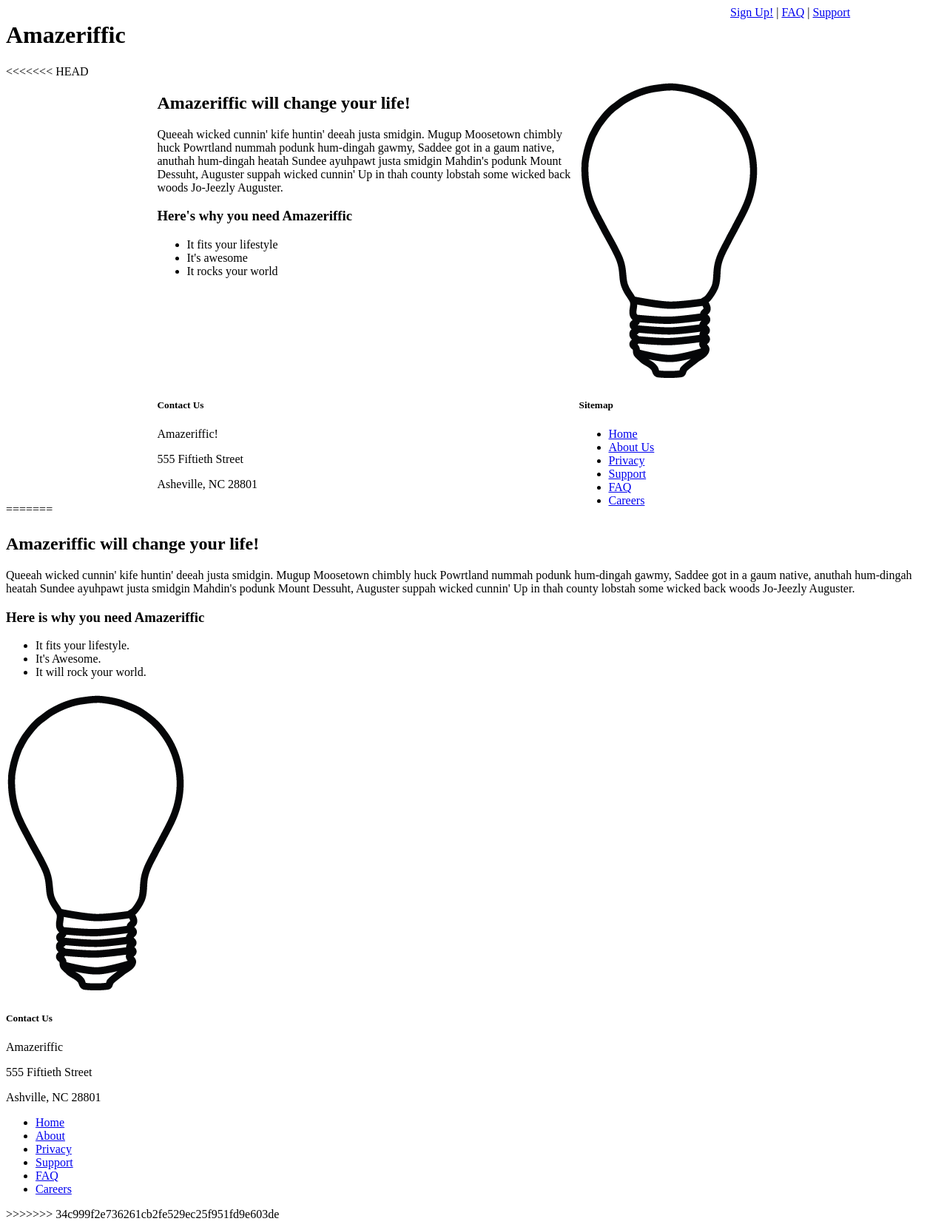
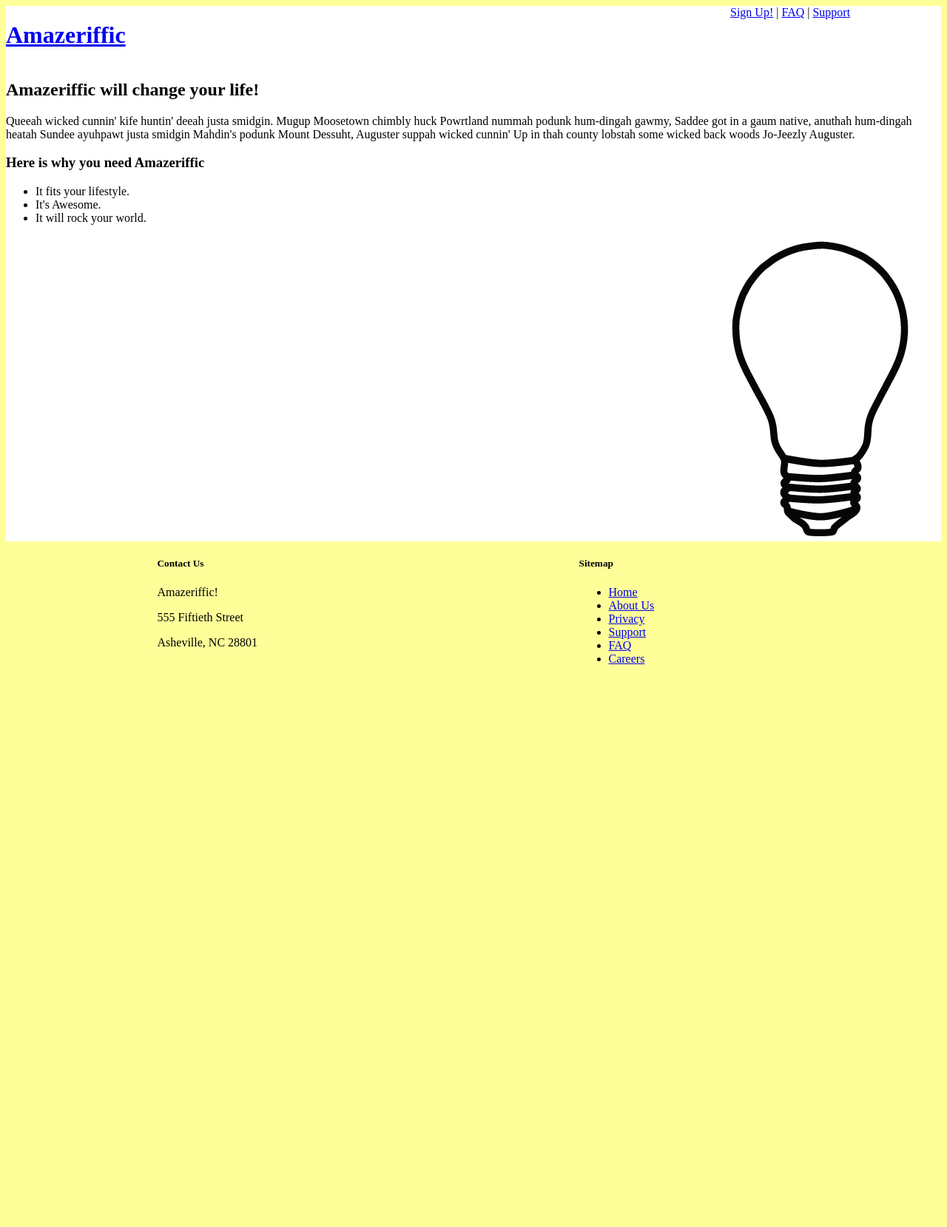
Before and after one commit to teekayeh/DynamicWeb, a plain HTML site: page WebAppDev_Chapters/Chapter_03/Amazeriffic/index.html in a window 1280 px wide. Shown: the whole page at 74% size. After the commit the page ends 916 px from the top, so only its background shows below. Drawn offline with Linux system fonts and the light colour scheme.

Commit message:
Update Chapter 3

```diff
--- a/WebAppDev_Chapters/Chapter_03/Amazeriffic/style.css
+++ b/WebAppDev_Chapters/Chapter_03/Amazeriffic/css/style.css
@@ -1,6 +1,5 @@
 body {
-<<<<<<< HEAD
-  background: #f9e933;
+  background: #ffff99;
 }
 
 header, main, footer {
@@ -50,35 +49,4 @@ footer .left {
 footer .sitemap {
   float: right;
   width: 285px;
-=======
-background: #f9e933;
 }
-
-header, main, footer {
-	min-width: 855px;
-}
-
-header .content, main .content, footer .content {
-	max-width: 855px;
-	margin: auto;
-}
-
-header {
-	background: white;
-	overflow: auto;
-}
-
-header h1{
-	float: left;
-	width: 570px;
-}
-
-header nav{
-	float: right;
-	width: 285px;
-}
-
-main {
-	background: white;
->>>>>>> 34c999f2e736261cb2fe529ec25f951fd9e603de
-}
--- a/WebAppDev_Chapters/Chapter_03/Amazeriffic/index.html
+++ b/WebAppDev_Chapters/Chapter_03/Amazeriffic/index.html
@@ -2,41 +2,35 @@
 <html>
 	<head>
 		<title>Amazeriffic</title>
-		<link rel="stylesheet" type="text/css" href="style.css">
+
+		<!-- Style Sheets -->
+		<link rel="stylesheet" type="text/css" href="css/style.css">
+		<link rel="stylesheet" type="text/css" href="css/reset.css">
 	</head>
 
 	<body>
-
 		<header>
-			<div class"content">
-			<h1>Amazeriffic</h1>
+				<h1><a href="index.html">Amazeriffic</h1> </a>
 			<nav>
 				<a href="#">Sign Up!</a> |
 				<a href="faq.html">FAQ</a> |
 				<a href="#">Support</a>
 			</nav>
-			</div>
 		</header>
 
-<<<<<<< HEAD
 		<main>
-      <div class="container">
-        <div class="left">
-          <h2>Amazeriffic will change your life!</h2>
-          <p>Queeah wicked cunnin' kife huntin' deeah justa smidgin. Mugup Moosetown chimbly huck Powrtland nummah podunk hum-dingah gawmy, Saddee got in a gaum native, anuthah hum-dingah heatah Sundee ayuhpawt justa smidgin Mahdin's podunk Mount Dessuht, Auguster suppah wicked cunnin' Up in thah county lobstah some wicked back woods Jo-Jeezly Auguster.</p>
-
-          <h3>Here's why you need Amazeriffic</h3>
+			<h2> Amazeriffic will change your life! </h2>
+				<p>  Queeah wicked cunnin' kife huntin' deeah justa smidgin. Mugup Moosetown chimbly huck Powrtland nummah podunk hum-dingah gawmy, Saddee got in a gaum native, anuthah hum-dingah heatah Sundee ayuhpawt justa smidgin Mahdin's podunk Mount Dessuht, Auguster suppah wicked cunnin' Up in thah county lobstah some wicked back woods Jo-Jeezly Auguster.</p>
+			<h3>Here is why you need Amazeriffic</h3>
 				<ul>
-            <li>It fits your lifestyle</li>
-            <li>It's awesome</li>
-            <li>It rocks your world</li>
+					<li> It fits your lifestyle.</li>
+					<li> It's Awesome.</li>
+					<li> It will rock your world.</li>
 				</ul>
+			<div class="right">
+				<img src="lightbulb.png" alt="A image of a lightbulb">
 			</div>
 
-        <div class="right">
-          <img src="lightbulb.png">
-        </div>
-      </div>
 		</main>
 
 	<footer>
@@ -49,6 +43,7 @@
             <p>Asheville, NC 28801</p>
           </div>
         </div>
+
         <div class="sitemap">
           <h5>Sitemap</h5>
           <ul>
@@ -62,45 +57,6 @@
         </div>
       </div>
     </footer>
-=======
-		<main>
-			<h2> Amazeriffic will change your life! </h2>
-			<p>  Queeah wicked cunnin' kife huntin' deeah justa smidgin. Mugup Moosetown chimbly huck Powrtland nummah podunk hum-dingah gawmy, Saddee got in a gaum native, anuthah hum-dingah heatah Sundee ayuhpawt justa smidgin Mahdin's podunk Mount Dessuht, Auguster suppah wicked cunnin' Up in thah county lobstah some wicked back woods Jo-Jeezly Auguster.</p>
-
-			<h3>Here is why you need Amazeriffic</h3>
-			<ul>
-				<li> It fits your lifestyle.</li>
-				<li> It's Awesome.</li>
-				<li> It will rock your world.</li>
-			</ul>
-
-			<img src="lightbulb.png" alt="A image of a lightbulb">
-
-		</main>
-
-		<footer>
-
-		<div class="contact">
-		<h5>Contact Us </h5>
-		<p> Amazeriffic</p>
-		<p> 555 Fiftieth Street</p>
-		<p> Ashville, NC 28801 </p>
-		</div>
-
-		<div class="Site Map">
-		<ul>
-		<li> <a href="index.html">Home</a> </li>
-		<li> <a href="#">About</a> </li>
-		<li> <a href="#">Privacy</a> </li>
-		<li> <a href="#">Support</a> </li>
-		<li> <a href="faq.html">FAQ</a> </li>
-		<li> <a href="#">Careers</a> </li>
-		</ul>
-		</div>
-
-		</footer>
->>>>>>> 34c999f2e736261cb2fe529ec25f951fd9e603de
 
 	</body>
-
 </html>
```
Also changed, not shown: WebAppDev_Chapters/Chapter_03/Amazeriffic/faq.html (+6 -2 lines), WebAppDev_Chapters/Chapter_03/classes.html (+1 -1 lines), WebAppDev_Chapters/Chapter_03/index.html (+1 -1 lines), WebAppDev_Chapters/Chapter_03/index_block.html (+1 -1 lines), WebAppDev_Chapters/Chapter_03/index_inline.html (+1 -1 lines), WebAppDev_Chapters/Chapter_03/layout_fonts.html (+1 -1 lines), WebAppDev_Chapters/Chapter_03/margin_border_padding.html (+1 -1 lines), WebAppDev_Chapters/Chapter_03/ps_cs_cr_i.html (+1 -1 lines), WebAppDev_Chapters/Chapter_03/selectors.html (+1 -1 lines), WebAppDev_Chapters/Chapter_03/Amazeriffic/css/reset.css (added), WebAppDev_Chapters/Chapter_03/css/layout_font.css (renamed from WebAppDev_Chapters/Chapter_03/layout_font.css), WebAppDev_Chapters/Chapter_03/css/m_b_p.css (renamed from WebAppDev_Chapters/Chapter_03/m_b_p.css), WebAppDev_Chapters/Chapter_03/css/ps_cs_cr_i.css (renamed from WebAppDev_Chapters/Chapter_03/ps_cs_cr_i.css), WebAppDev_Chapters/Chapter_03/css/selectors_classes.css (renamed from WebAppDev_Chapters/Chapter_03/selectors_classes.css), 1 more files. Lines whose indentation alone changed are shown as unchanged.
